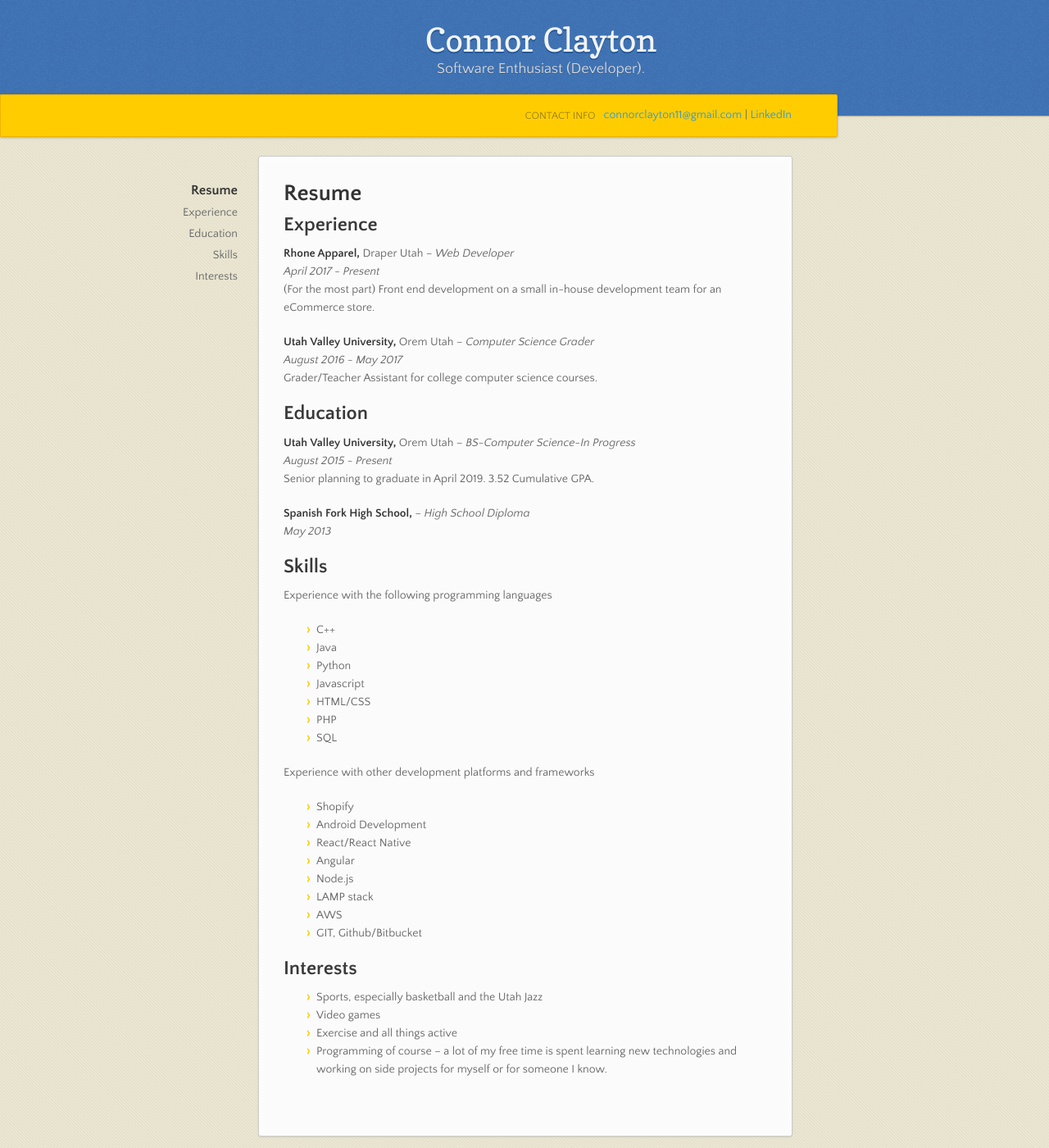
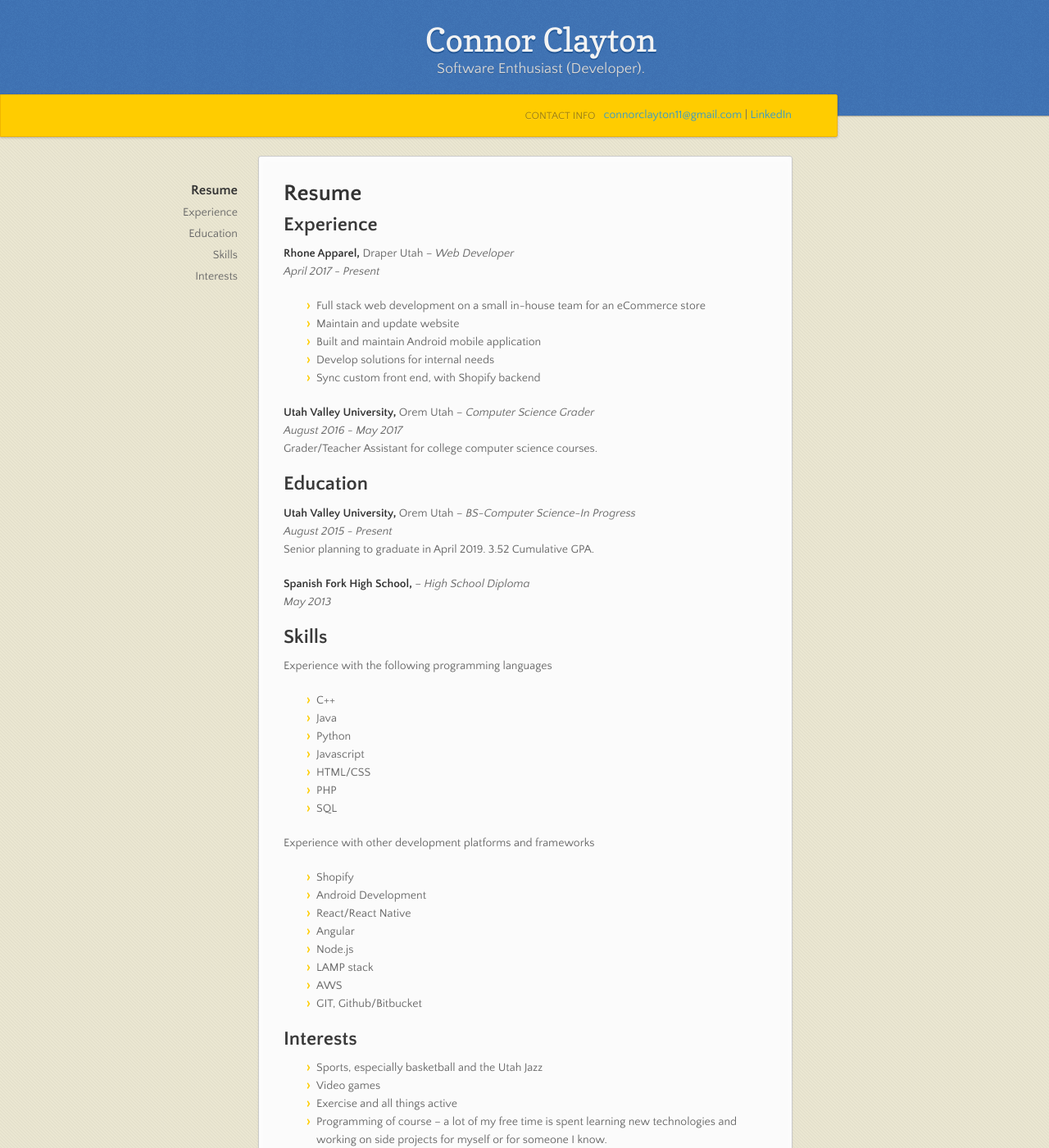
Before and after one commit to cclayton21/cclayton21.github.io, a Jekyll site: the page built from index.md, in a window 1280 px wide and 1400 px high. Shown: the whole window at 82% size. Built offline with Jekyll 4.4.1, drawn with Linux system fonts in a browser that asks for light colours; our own code applies the rules of GitHub Pages for plain Markdown files; grey boxes are pictures that could not be loaded.

```diff
--- a/index.md
+++ b/index.md
@@ -8,7 +8,13 @@ layout: default
 
 **Rhone Apparel,** Draper Utah -- _Web Developer_
 _April 2017 - Present_
-(For the most part) Front end development on a small in-house development team for an eCommerce store.
+
+* Full stack web development on a small in-house team for an eCommerce store
+* Maintain and update website
+* Built and maintain Android mobile application
+* Develop solutions for internal needs
+* Sync custom front end, with Shopify backend
+
 
 **Utah Valley University,** Orem Utah -- _Computer Science Grader_
 _August 2016 - May 2017_
```
Also changed, not shown: other parts of index.md (+5 -0 lines), 9 other files.
